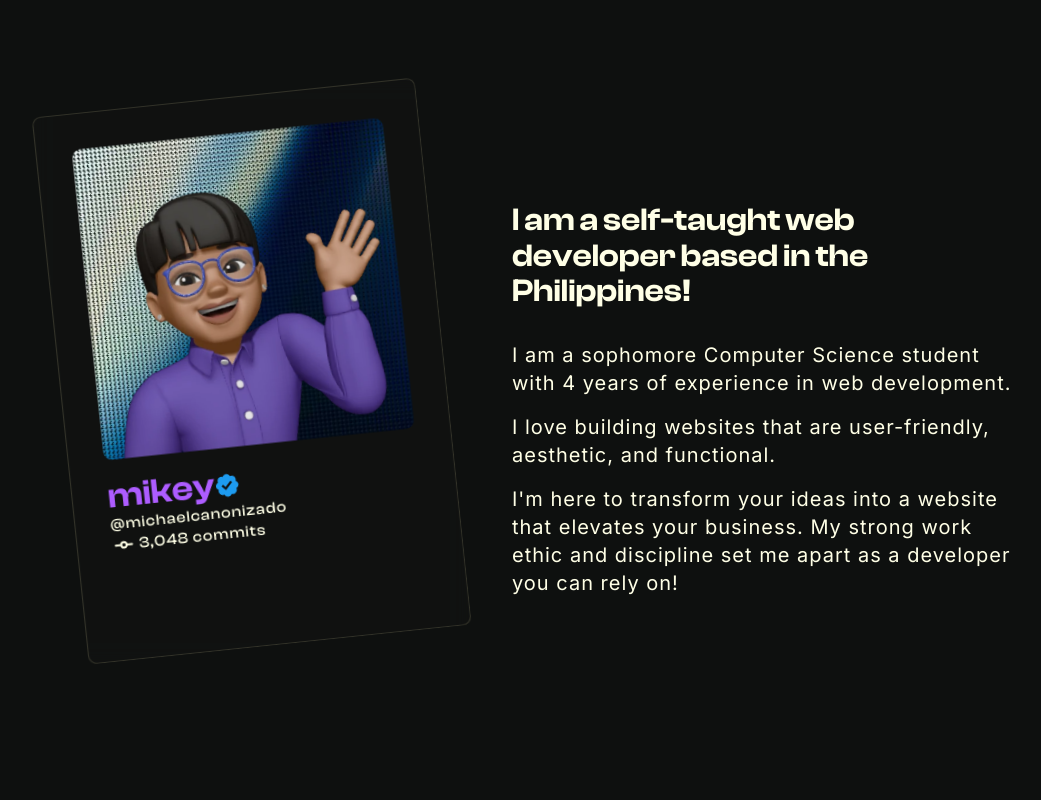
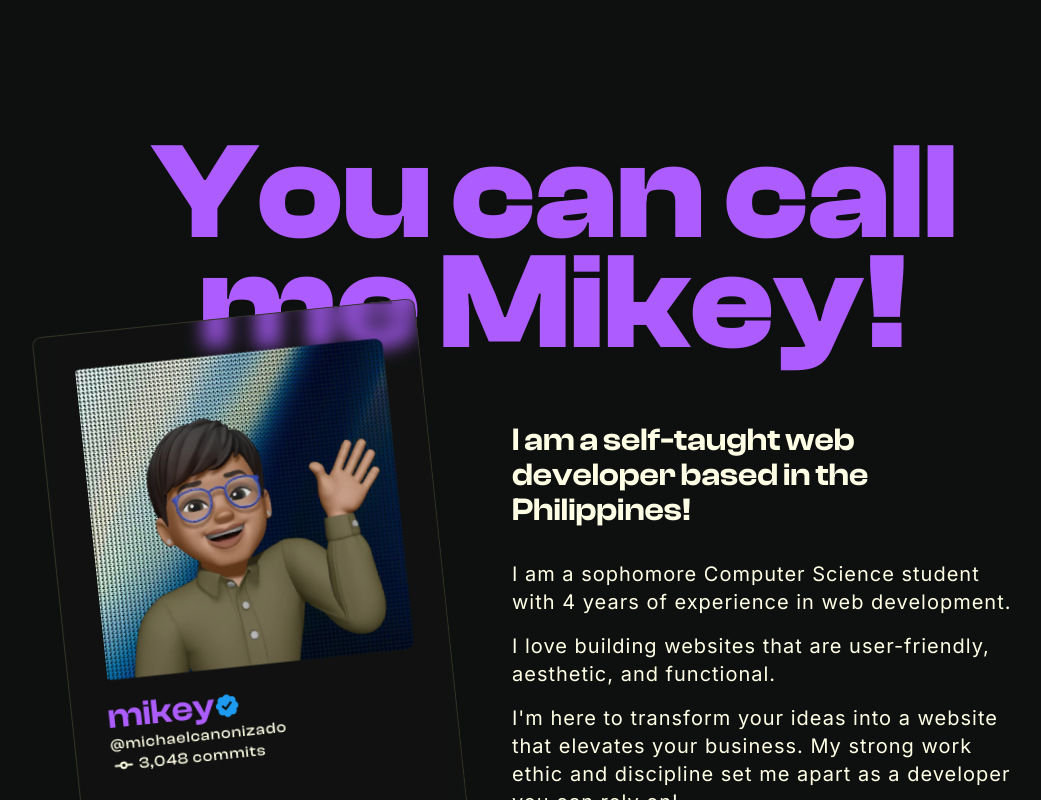
Before and after one commit to michaelcanonizado/michaelcanonizado, a Next.js app: page / in a window 1280 px wide. Shown: the part 3180-3980 px from the top of the page, without its empty margins (85-1126 px from the left). Built offline with nearby package versions, Linux system fonts and the light colour scheme.

Commit message:
feat: change card images

```diff
--- a/src/app/_sections/about/index.tsx
+++ b/src/app/_sections/about/index.tsx
@@ -27,7 +27,7 @@ const About = ({ className }: ComponentBaseProps) => {
     >
       <div className='flex flex-row justify-center'>
         <TextDisplay className='max-w-[10ch] text-center'>
-          {/* {'You can call me Mikey!'} */}
+          {'You can call me Mikey!'}
         </TextDisplay>
       </div>
       <div className='flex items-start justify-center gap-xl space-x-xl'>
```
Also changed, not shown: public/about/card-image.png, public/introduction/card-image.png.
